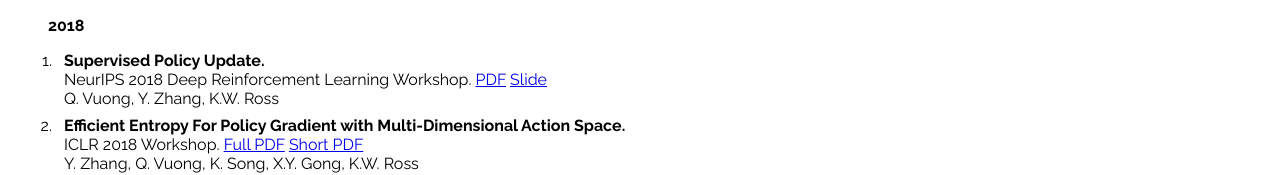
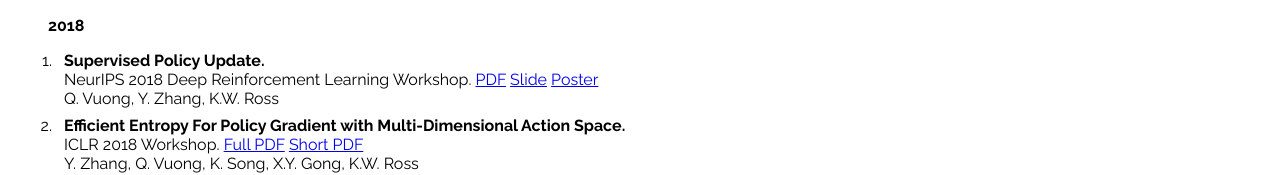
Before and after one commit to quanvuong/quanvuong.github.io, a React (Create React App) app: page / in a window 1280 px wide. Shown: the part 473-648 px from the top of the page. Built offline with nearby package versions, Linux system fonts and the light colour scheme.

Commit message:
add SPU poster to website

```diff
--- a/src/Papers.js
+++ b/src/Papers.js
@@ -20,7 +20,7 @@ class Papers extends Component {
           <li>
             <div className="OnePaper">
               <div><strong>{spu[0]}</strong></div>
-              <div>NeurIPS 2018 Deep Reinforcement Learning Workshop. <a href={spu[1]}>PDF</a> <a href="https://drive.google.com/file/d/1Yg8x4bSzoj1t6Sk-_N3jTx2eTaVZGoqW/view?usp=sharing">Slide</a>
+              <div>NeurIPS 2018 Deep Reinforcement Learning Workshop. <a href={spu[1]}>PDF</a> <a href="https://drive.google.com/file/d/1Yg8x4bSzoj1t6Sk-_N3jTx2eTaVZGoqW/view?usp=sharing">Slide</a> <a href="https://drive.google.com/open?id=1lJeP_3YNlUoMaU-RDENDrkfjPdZQYpA3">Poster</a>
             </div>
               <div>{spu[2]}</div>
             </div>
```
